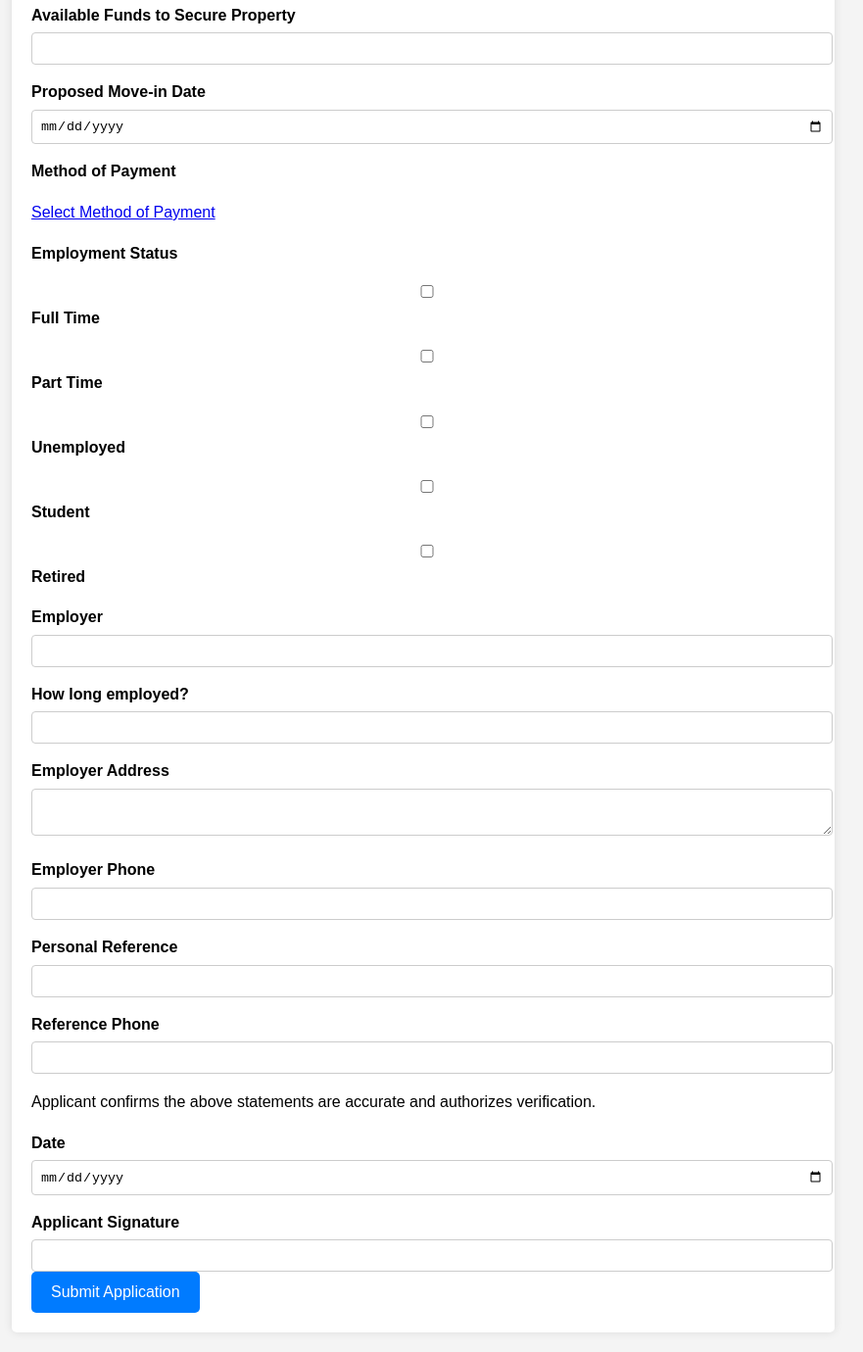
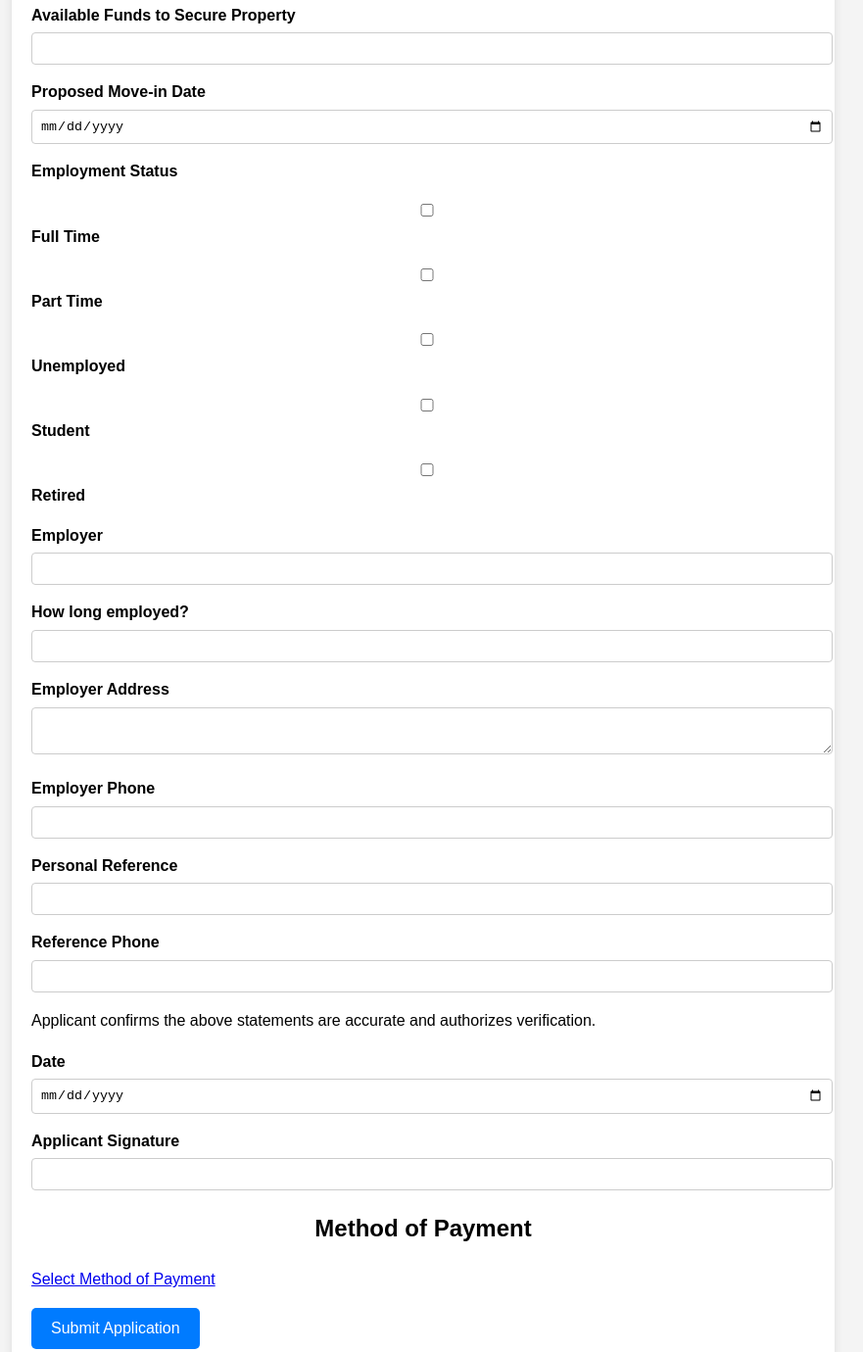
Before and after one commit to Goodhomesrentals/Rental-Application, a plain HTML site: page index.html in a window 1280 px wide. Shown: the part 1568-2948 px from the top of the page at 98% size, without its empty margins (208-1089 px from the left). Drawn offline with Linux system fonts and the light colour scheme.

Commit message:
Update index.html

```diff
--- a/index.html
+++ b/index.html
@@ -138,9 +138,6 @@
     <label for="movein_date">Proposed Move-in Date</label>
     <input type="date" id="movein_date" name="movein_date">
 
-    <label>Method of Payment</label>
-    <p><a href="payment.html" target="_blank">Select Method of Payment</a></p>
-
     <label>Employment Status</label>
     <label><input type="checkbox" name="employment_status" value="full_time"> Full Time</label>
     <label><input type="checkbox" name="employment_status" value="part_time"> Part Time</label>
@@ -174,6 +171,10 @@
     <label for="applicant_signature">Applicant Signature</label>
     <input type="text" id="applicant_signature" name="applicant_signature">
 
+    <h2>Method of Payment</h2>
+    <p><a href="payment.html" target="_blank">Select Method of Payment</a></p>
+
+
     <button type="submit">Submit Application</button>
   </form>
 
```
